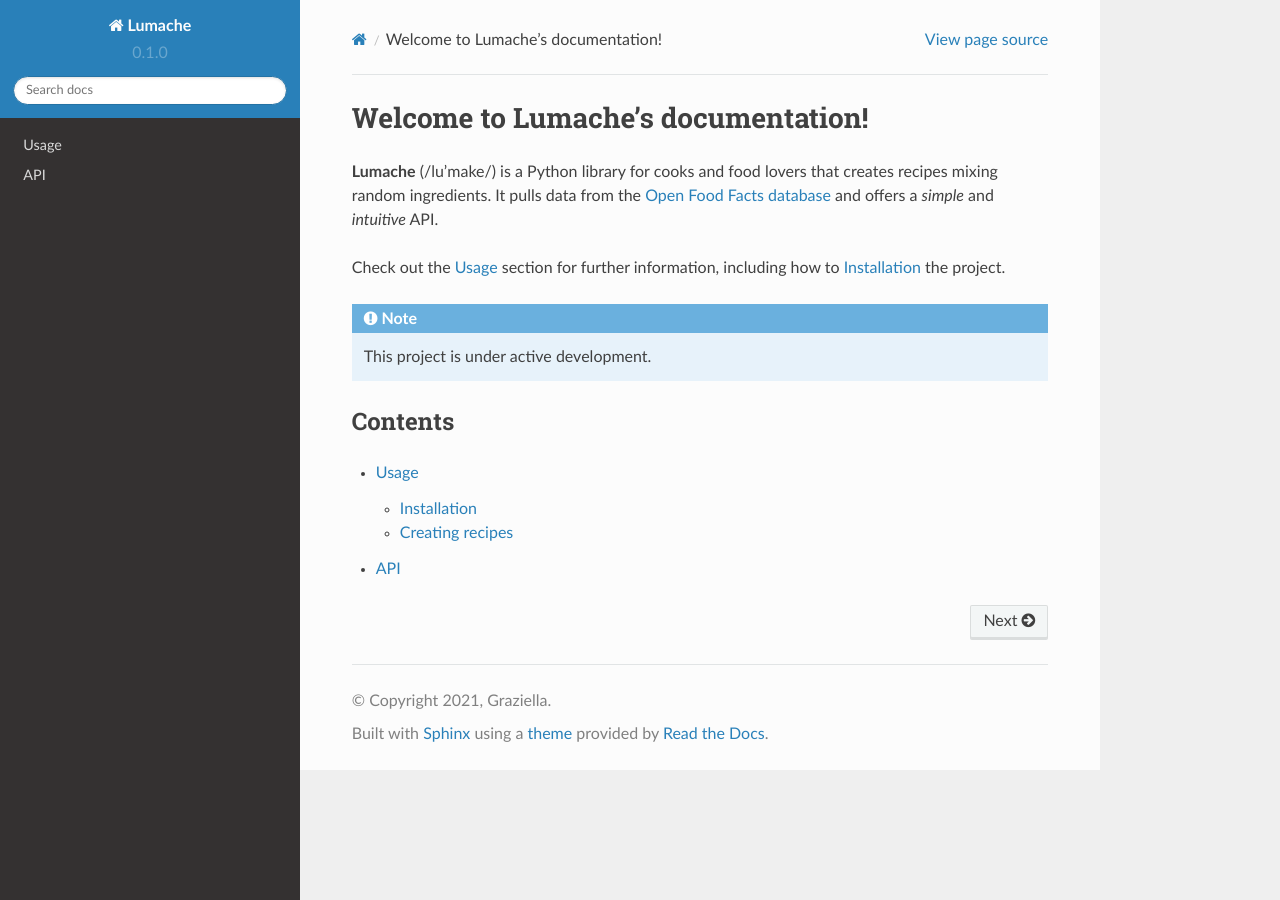
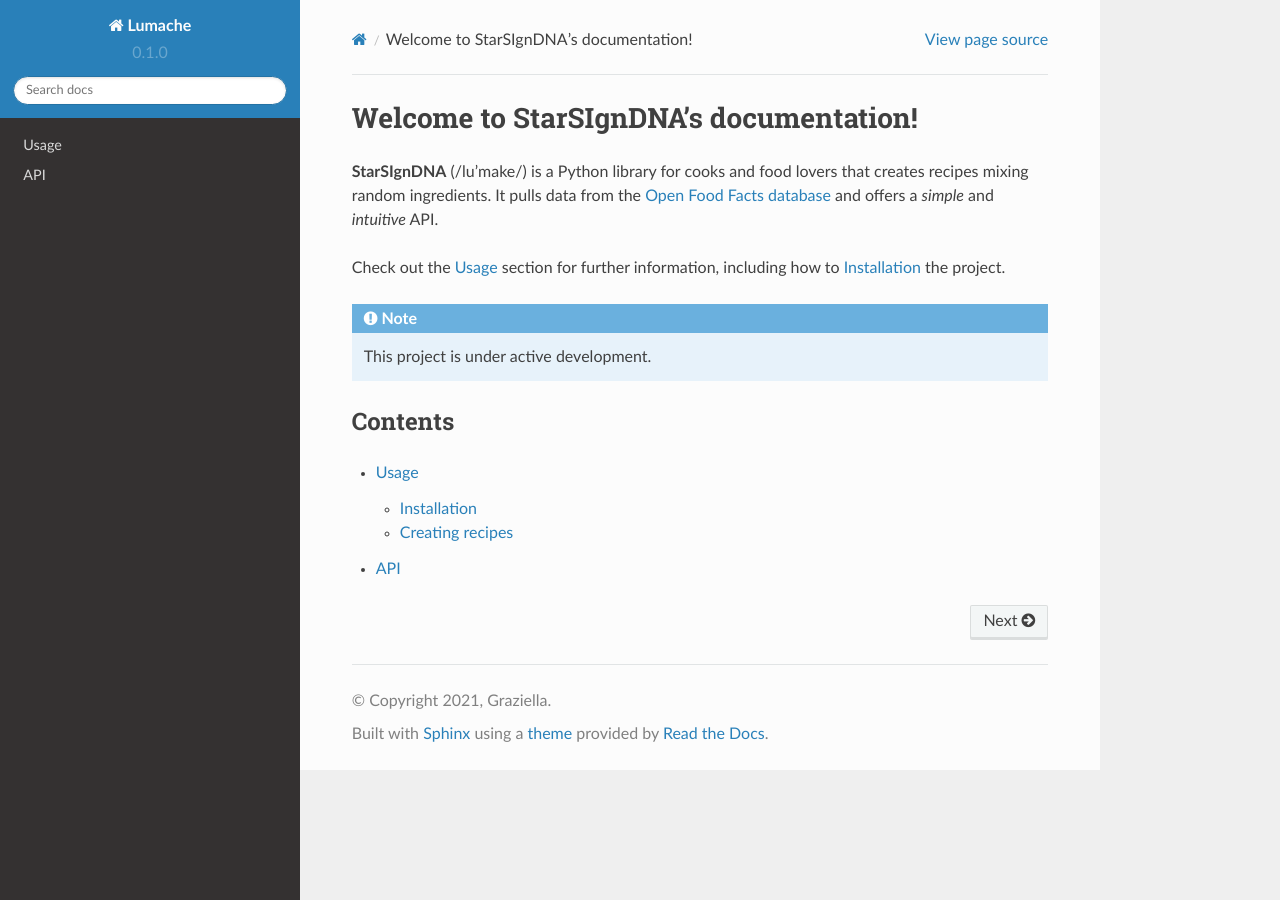
Before and after one commit to uio-bmi/starsigndna-doc, a Sphinx documentation site: the page built from docs/source/index.rst, in a window 1280 px wide. Built offline with Sphinx 7.4.7 and the Read the Docs theme 2.0.0, drawn with Linux system fonts in a browser that asks for light colours.

Commit message:
Update index.rst

```diff
--- a/docs/source/index.rst
+++ b/docs/source/index.rst
@@ -1,7 +1,7 @@
-Welcome to Lumache's documentation!
+Welcome to StarSIgnDNA's documentation!
 ===================================
 
-**Lumache** (/lu'make/) is a Python library for cooks and food lovers
+**StarSIgnDNA** (/lu'make/) is a Python library for cooks and food lovers
 that creates recipes mixing random ingredients.
 It pulls data from the `Open Food Facts database <https://world.openfoodfacts.org/>`_
 and offers a *simple* and *intuitive* API.
```
